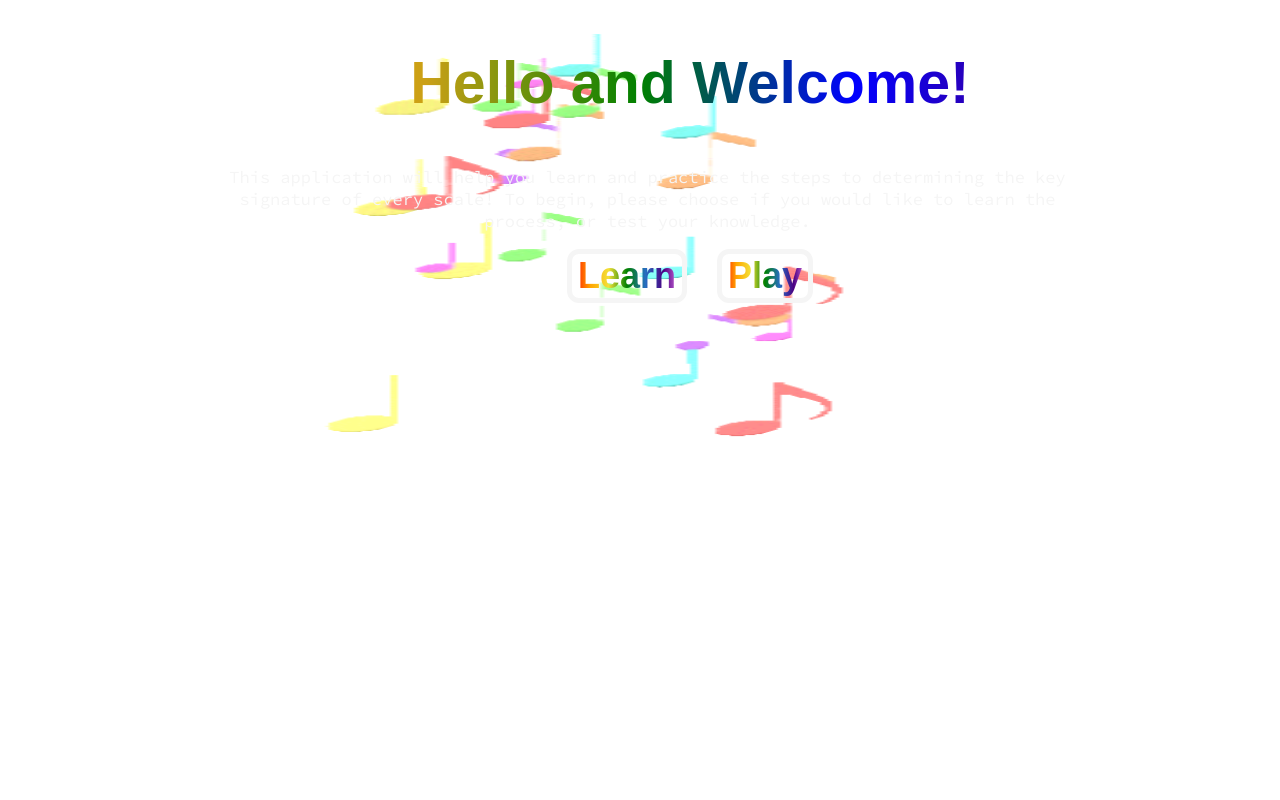
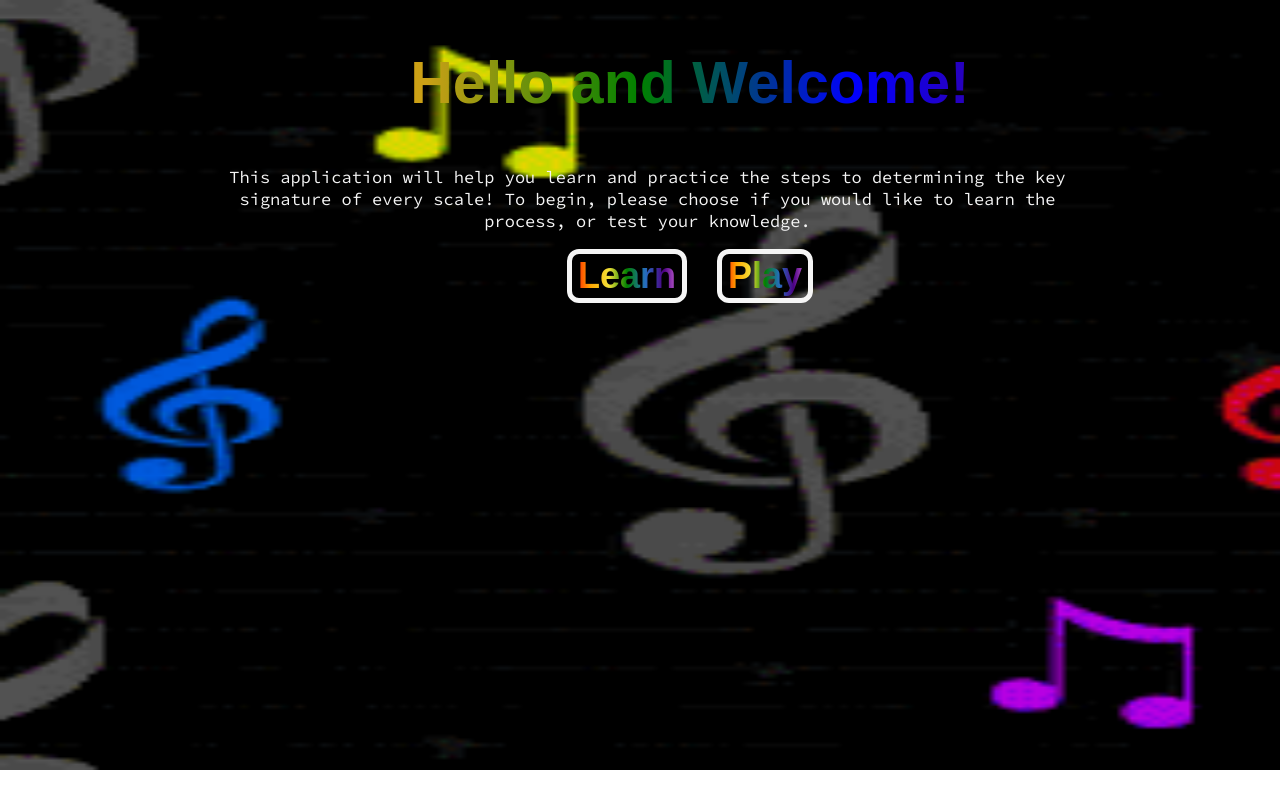
Before and after one commit to tzvik15/Key-Signaturer, a React (Create React App) app: page / in a window 1280 px wide. Built offline with nearby package versions, Linux system fonts and the light colour scheme; a web font is replaced by a local one.

Commit message:
CSS update

```diff
--- a/src/components/start/start.css
+++ b/src/components/start/start.css
@@ -1,10 +1,11 @@
 body{
     text-align: center;
-    background-image: url('../../assets/start4.gif');
+    background-image: url('../../assets/start3.gif');
     background-repeat: no-repeat;
     background-size: cover;
     background-attachment: fixed;
-    background-size: 1200px 620px;
+    /* background-size: inherit; */
+    background-size: 1600px 770px;
     /* min-width: 100%;
     min-height: 100%; */
     text-align: center;
```
Also changed, not shown: src/assets/start3.gif (renamed from public/assets/image/start3.gif).
